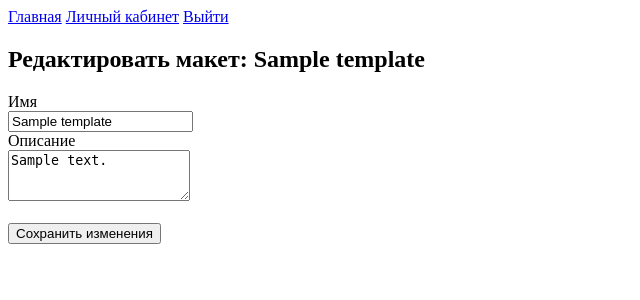
After one commit to hardPrecision/ExpoShare, a Flask app: page /edit_template/1 in a window 1280 px wide. The commit adds this page. Shown: the top 300 px of the page, without its empty margins (0-640 px from the left). Run offline with Flask 3, Linux system fonts and the light colour scheme; a user stored in the database is signed in; tables that the repository leaves empty hold one stand-in row (values such as "Sample post").

Commit message:
Add edit button and form

```diff
--- a/app/forms.py
+++ b/app/forms.py
@@ -21,3 +21,9 @@ class UploadForm(FlaskForm):
     name = StringField('Name', validators=[DataRequired()])
     description = TextAreaField('Description')
     submit = SubmitField('Upload')
+
+
+class EditTemplateForm(FlaskForm):
+    name = StringField('Имя', validators=[DataRequired()])
+    description = TextAreaField('Описание')
+    submit = SubmitField('Сохранить изменения')
--- a/app/routes.py
+++ b/app/routes.py
@@ -2,7 +2,7 @@ from flask import Blueprint, render_template, request, redirect, url_for, flash,
 from flask_login import login_user, logout_user, login_required, current_user
 from app import db
 from app.models import User, Template
-from app.forms import LoginForm, RegistrationForm, UploadForm
+from app.forms import *
 from werkzeug.utils import secure_filename
 import os
 
@@ -101,3 +101,27 @@ def publish_template(template_id):
     db.session.commit()
     flash('Template published successfully.')
     return redirect(url_for('main.dashboard'))
+
+
+@bp.route('/edit_template/<int:template_id>', methods=['GET', 'POST'])
+@login_required
+def edit_template(template_id):
+    template = Template.query.get_or_404(template_id)
+
+    if template.user_id != current_user.id:
+        flash("У вас нет прав на редактирование этого макета", "danger")
+        return redirect(url_for('main.dashboard'))
+
+    form = EditTemplateForm()
+
+    if form.validate_on_submit():
+        template.name = form.name.data
+        template.description = form.description.data
+        db.session.commit()
+        flash("Макет успешно обновлен", "success")
+        return redirect(url_for('main.dashboard'))
+
+    form.name.data = template.name
+    form.description.data = template.description
+
+    return render_template('edit.html', form=form, template=template)
--- a/app/templates/dashboard.html
+++ b/app/templates/dashboard.html
@@ -14,6 +14,7 @@
             </a>
             <a href="{{ url_for('main.publish_template', template_id=template.id) }}">Опубликовать</a>
             <a href="{{ url_for('main.delete_template', template_id=template.id) }}">Удалить</a>
+            <a href="{{ url_for('main.edit_template', template_id=template.id) }}">Изменить</a>
             {% if template.filename.lower().endswith(('.png', '.jpg', '.jpeg')) %}
                 <img src="{{ url_for('static', filename='uploads/' + template.filename) }}" alt="maket image"
                      style="max-width: 150px; margin: 10px;">
--- /dev/null
+++ b/app/templates/edit.html
@@ -0,0 +1,20 @@
+{% extends "base.html" %}
+
+{% block content %}
+<h2>Редактировать макет: {{ template.name }}</h2>
+
+<form method="POST" enctype="multipart/form-data">
+    {{ form.hidden_tag() }}
+    <div>
+        {{ form.name.label }}<br>
+        {{ form.name(class="form-control") }}
+    </div>
+    <div>
+        {{ form.description.label }}<br>
+        {{ form.description(class="form-control", rows="3") }}
+    </div>
+    <br>
+    {{ form.submit(class="btn btn-primary") }}
+</form>
+
+{% endblock %}
```
